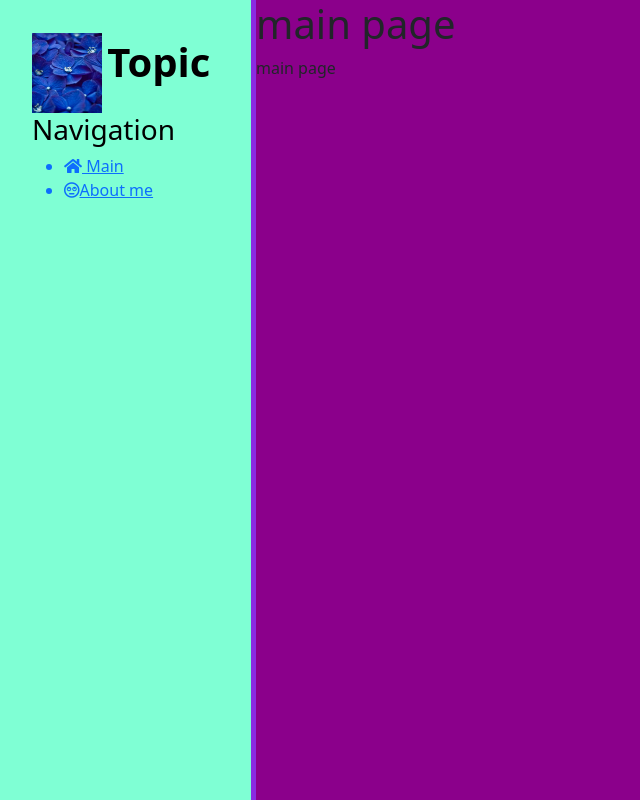
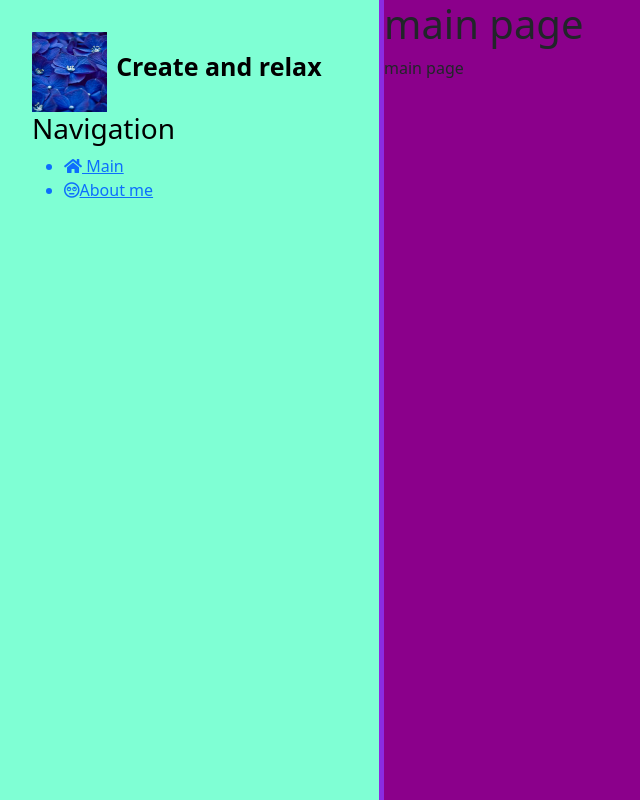
Before and after one commit to DStupenev/MY_SITE, a Django app: page / in a window 1280 px wide. Shown: the whole page, without its empty margins (0-640 px from the left). Run offline with Django 3.2, Linux system fonts and the light colour scheme.

Commit message:
Small changes.

```diff
--- a/main/static/main/css/main.css
+++ b/main/static/main/css/main.css
@@ -5,7 +5,7 @@ body{
 aside{
     float: left;
     background: aquamarine;
-    width: 20%;
+    width: 30%;
     padding:2.5%;
     height: 100vh;
     color: black;
@@ -13,7 +13,7 @@ aside{
 }
 
 aside .logo{
-    font-size: 40px;
-    margin-left: 1px;
+    font-size: 25px;
+    margin-left: 5px;
     font-weight: bold;
 }
--- a/templates/main/layout.html
+++ b/templates/main/layout.html
@@ -13,8 +13,8 @@
 </head>
 <body>
     <aside>
-        <img src="{% static 'main/image/flowers.jpg' %}" alt="topic" style="width:70px;height: 80px";>
-        <span class="logo">Topic</span>
+        <img src="{% static 'main/image/flowers.jpg' %}" alt="topic" style="width:75px;height: 80px";>
+        <span class="logo">Create and relax</span>
         <h3>Navigation</h3>
         <ul>
            <a href=""> <li><i class="fas fa-home"></i> Main</li></a>
```
